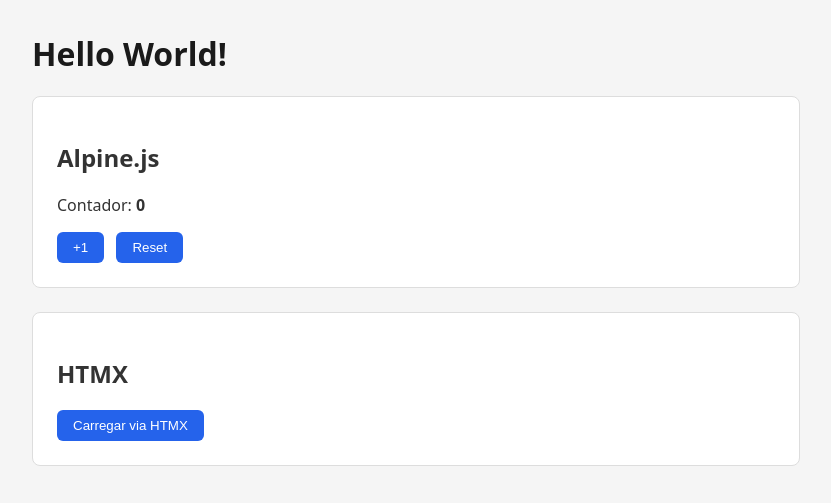
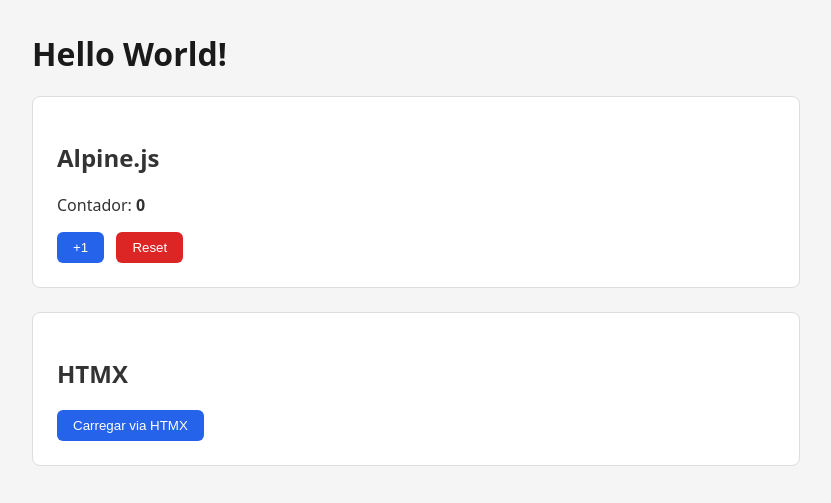
Before and after one commit to marcosst/easy-boiler, a FastAPI app: page / in a window 1280 px wide. Shown: the top 503 px of the page, without its empty margins (224-1055 px from the left). Run offline with FastAPI, Linux system fonts and the light colour scheme; some libraries are stand-ins or nearby versions.

Commit message:
Change reset button color to red
Co-Authored-By: Claude Sonnet 4.6 <noreply@anthropic.com>

```diff
--- a/app/templates/index.html
+++ b/app/templates/index.html
@@ -11,7 +11,7 @@
         <div x-data="{ count: 0 }">
             <p>Contador: <strong x-text="count"></strong></p>
             <button @click="count++">+1</button>
-            <button @click="count = 0">Reset</button>
+            <button class="btn-danger" @click="count = 0">Reset</button>
         </div>
     </section>
 
--- a/static/css/style.css
+++ b/static/css/style.css
@@ -37,3 +37,6 @@ button {
 }
 
 button:hover { background: #1d4ed8; }
+
+button.btn-danger { background: #dc2626; }
+button.btn-danger:hover { background: #b91c1c; }
```
